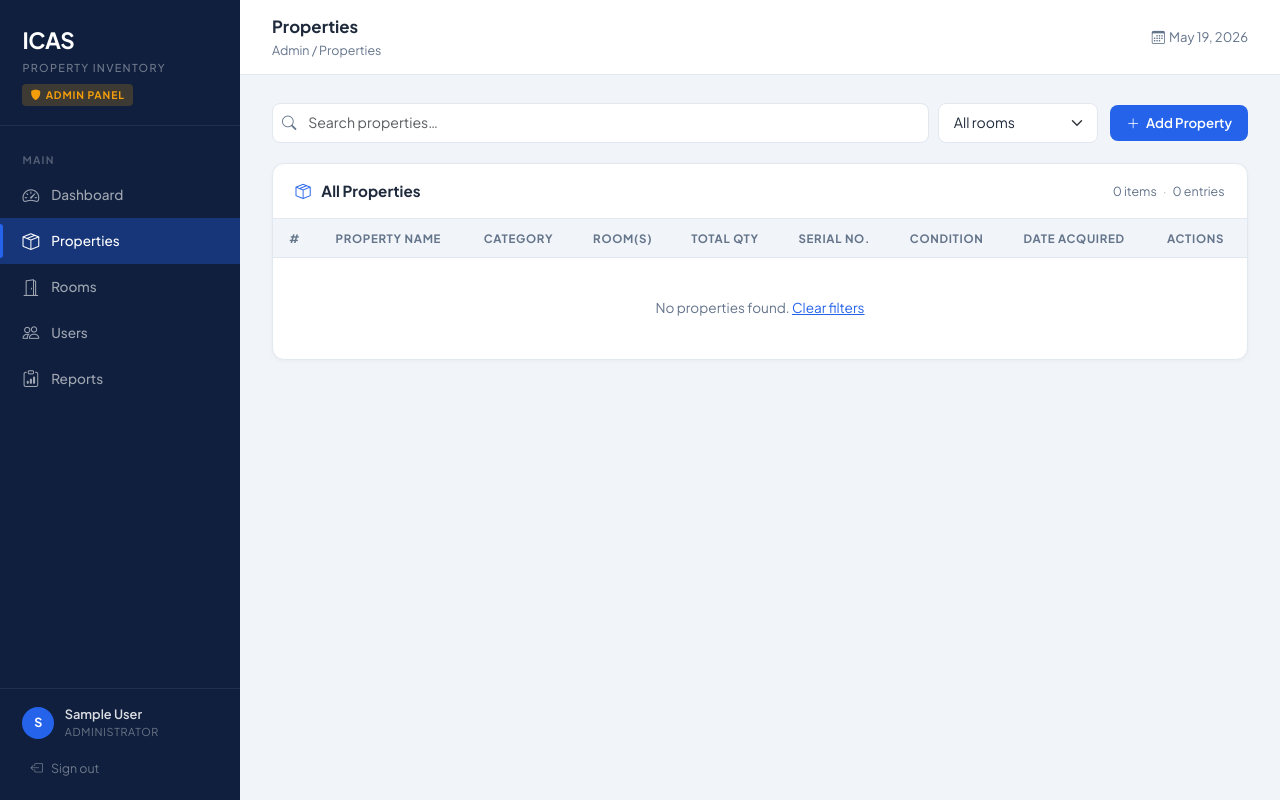
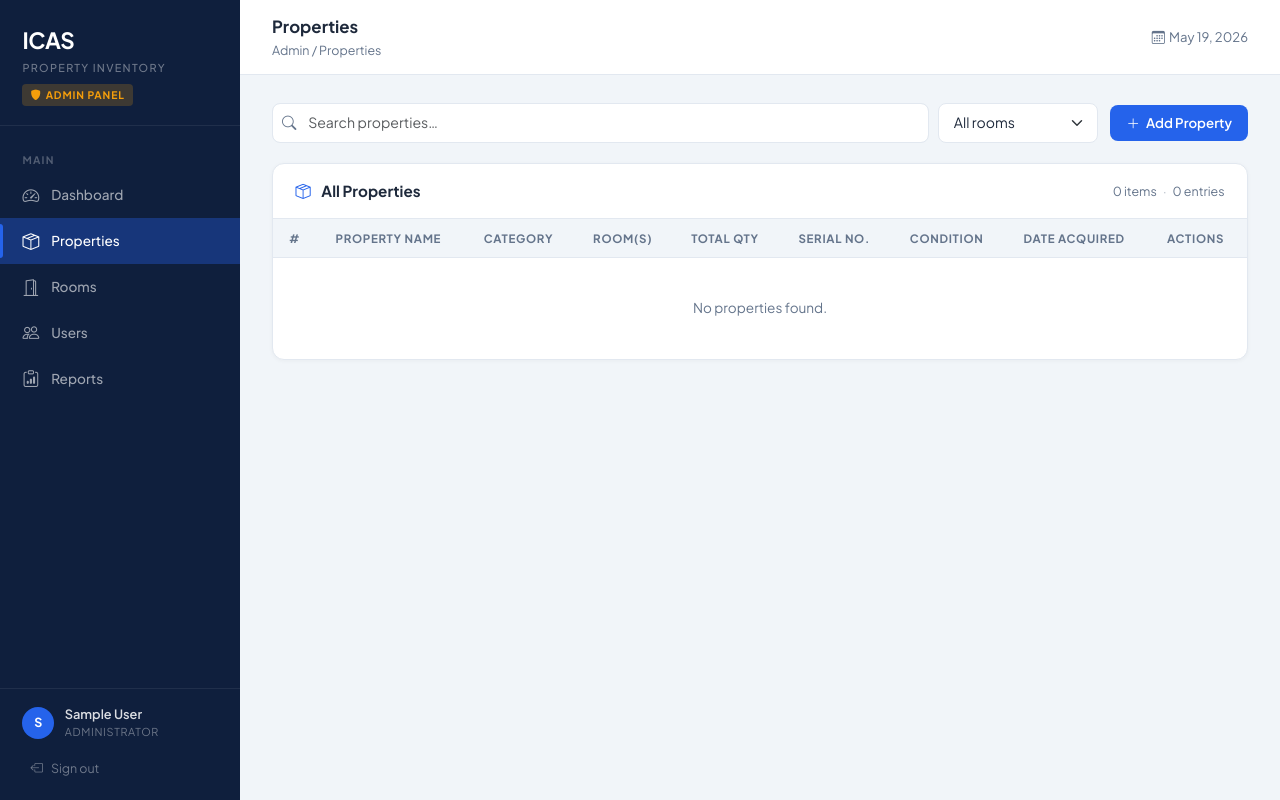
Before and after one commit to gracebautista06/icas-inventory, a PHP site: page /admin/properties.php in a window 1280 px wide. Run offline with PHP 8.4, Linux system fonts and the light colour scheme; the visitor is signed in with stand-in values (Sample User, id 1); data that the repository does not hold is empty.

Commit message:
removed the clear button so that the ui won't change

```diff
--- a/admin/properties.php
+++ b/admin/properties.php
@@ -262,10 +262,6 @@ open_layout('Properties');
       <?php endforeach; ?>
     </select>
 
-    <a id="clear-filters" href="properties.php"
-       style="display:<?= ($room_filter || $search) ? 'flex' : 'none' ?>;align-items:center;gap:.25rem;color:var(--blue);font-size:.82rem;white-space:nowrap;">
-      <i class="bi bi-x-circle"></i> Clear
-    </a>
   </div>
   <button class="btn-primary-custom" onclick="openModal('modal-add')">
     <i class="bi bi-plus-lg"></i> Add Property
@@ -306,7 +302,7 @@ open_layout('Properties');
       <tbody id="properties-tbody">
         <?php if (empty($properties)): ?>
           <tr><td colspan="9" style="text-align:center;color:var(--muted);padding:2.5rem;">
-            No properties found. <a href="properties.php" style="color:var(--blue)">Clear filters</a>
+            No properties found.
           </td></tr>
         <?php else: ?>
           <?php foreach ($properties as $i => $p): ?>
@@ -652,7 +648,6 @@ function openDeleteModal(id, name) {
   const countEl   = document.getElementById('record-count');
   const headingEl = document.getElementById('table-heading');
   const loadingEl = document.getElementById('table-loading');
-  const clearLink = document.getElementById('clear-filters');
 
   const roomNames = {};
   [...roomSel.options].forEach(o => { if (o.value) roomNames[o.value] = o.text; });
@@ -713,8 +708,7 @@ function openDeleteModal(id, name) {
     const room = roomSel.value;
     const q    = searchInp.value.trim();
 
-    clearLink.style.display = (room || q) ? 'flex' : 'none';
-    headingEl.textContent   = room ? (roomNames[room] + ' Properties') : 'All Properties';
+    headingEl.textContent = room ? (roomNames[room] + ' Properties') : 'All Properties';
     loadingEl.style.display = 'flex';
 
     if (controller) controller.abort();
@@ -734,7 +728,7 @@ function openDeleteModal(id, name) {
       if (data.count === 0) {
         const msg = room
           ? `No properties found in <strong>${esc(roomNames[room])}</strong>.`
-          : 'No properties found. <a href="properties.php" style="color:var(--blue)">Clear filters</a>';
+          : 'No properties found.';
         tbody.innerHTML = `<tr><td colspan="9" style="text-align:center;color:var(--muted);padding:2.5rem;">${msg}</td></tr>`;
       } else {
         tbody.innerHTML = data.properties.map((p, i) => buildRow(p, i + 1, grouped)).join('');
@@ -771,10 +765,7 @@ function openDeleteModal(id, name) {
     debounce = setTimeout(fetchProperties, 350);
   });
 
-  if (roomSel.value || searchInp.value.trim()) {
-    clearLink.style.display = 'flex';
-    if (roomSel.value) headingEl.textContent = roomNames[roomSel.value] + ' Properties';
-  }
+  if (roomSel.value) headingEl.textContent = roomNames[roomSel.value] + ' Properties';
 })();
 </script>
 
```
